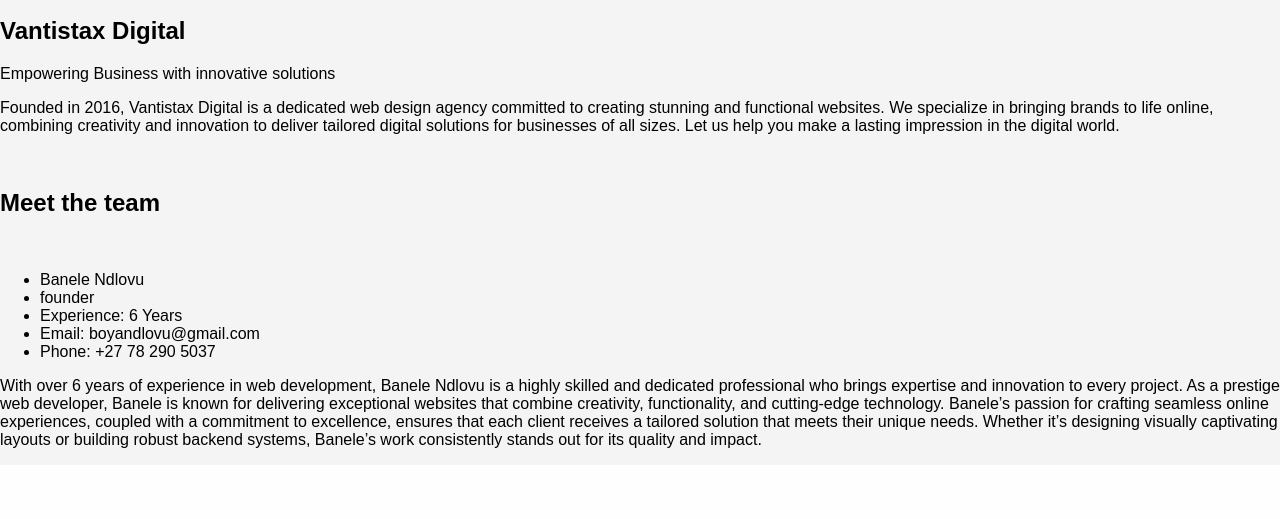
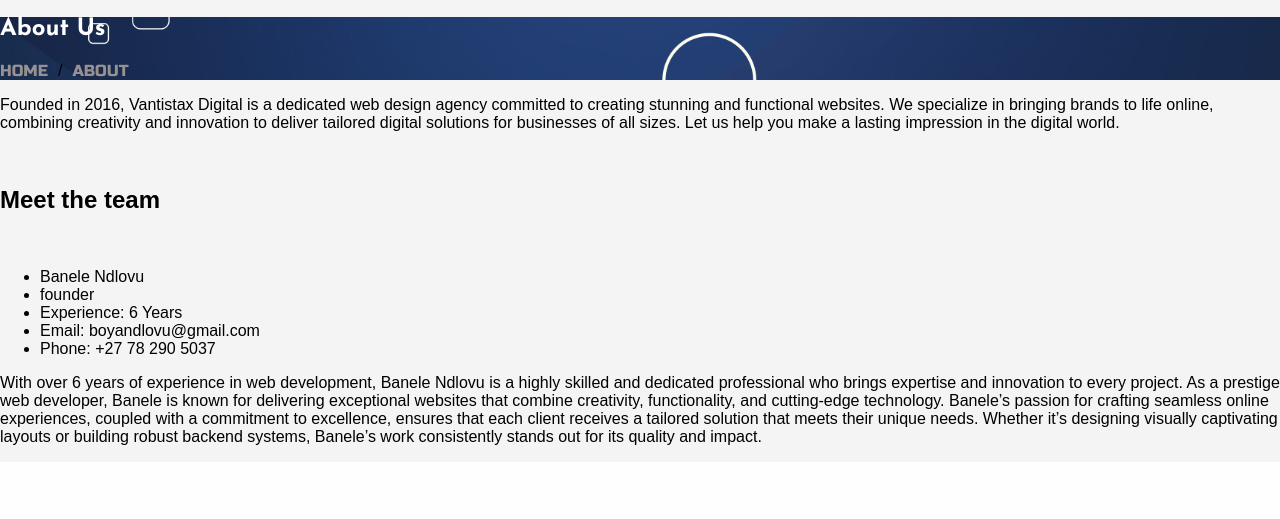
Before and after one commit to Boya015/Vantistax-digital, a plain HTML site: page pages/about.html in a window 1280 px wide. Shown: the part 198-717 px from the top of the page. Drawn offline with Linux system fonts and the light colour scheme.

Commit message:
added about and breadcrumb

```diff
--- a/assets/css/about.css
+++ b/assets/css/about.css
@@ -0,0 +1,56 @@
+@import url('https://fonts.googleapis.com/css2?family=Josefin+Sans:ital,wght@0,100..700;1,100..700&family=Russo+One&display=swap');
+.hero-banner {
+  background-image: url(/assets/img/Banner.webp);
+  background-size: cover;
+  background-position: bottom;
+  background-repeat: no-repeat;
+}
+
+.hero-banner > h2 {
+    font-family: "Josefin Sans", serif;
+    font-weight: 700;
+    font-style: normal;
+    color: white;
+}
+
+nav ol {
+    list-style: none;
+    padding: 0;
+    margin: 0;
+    display: flex;
+  }
+
+  nav ol li {
+    margin-right: 10px;
+  }
+
+  nav ol li a {
+    font-family: "Russo One", serif;
+  font-weight: 400;
+  font-style: normal;
+    text-decoration: none;
+    color: rgb(151, 145, 145);
+  }
+
+  nav ol li::after {
+    content: '/';
+    margin-left: 10px;
+  }
+
+  nav ol li:last-child::after {
+    content: ''; /* Remove the arrow from the last breadcrumb */
+  }
+
+@media (min-width: 768px) {
+}
+
+@media (max-width: 768px) {
+  .hero-banner {
+    padding: 30px ;
+    text-align: center;
+  }
+
+  nav ol {
+    justify-content: center;
+  }
+}
--- a/pages/about.html
+++ b/pages/about.html
@@ -54,8 +54,13 @@
     </div>
 
     <div class="hero-banner">
-      <h2>Vantistax Digital</h2>
-      <p>Empowering Business with innovative solutions</p>
+      <h2>About Us</h2>
+      <nav aria-label="breadcrumb">
+        <ol>
+          <li><a href="../index.html">HOME</a></li>
+          <li><a href="/services">ABOUT</a></li>
+        </ol>
+      </nav>
     </div>
 
     <div class="first-section">
```
Also changed, not shown: assets/img/Banner.webp (added), 1 other file.
